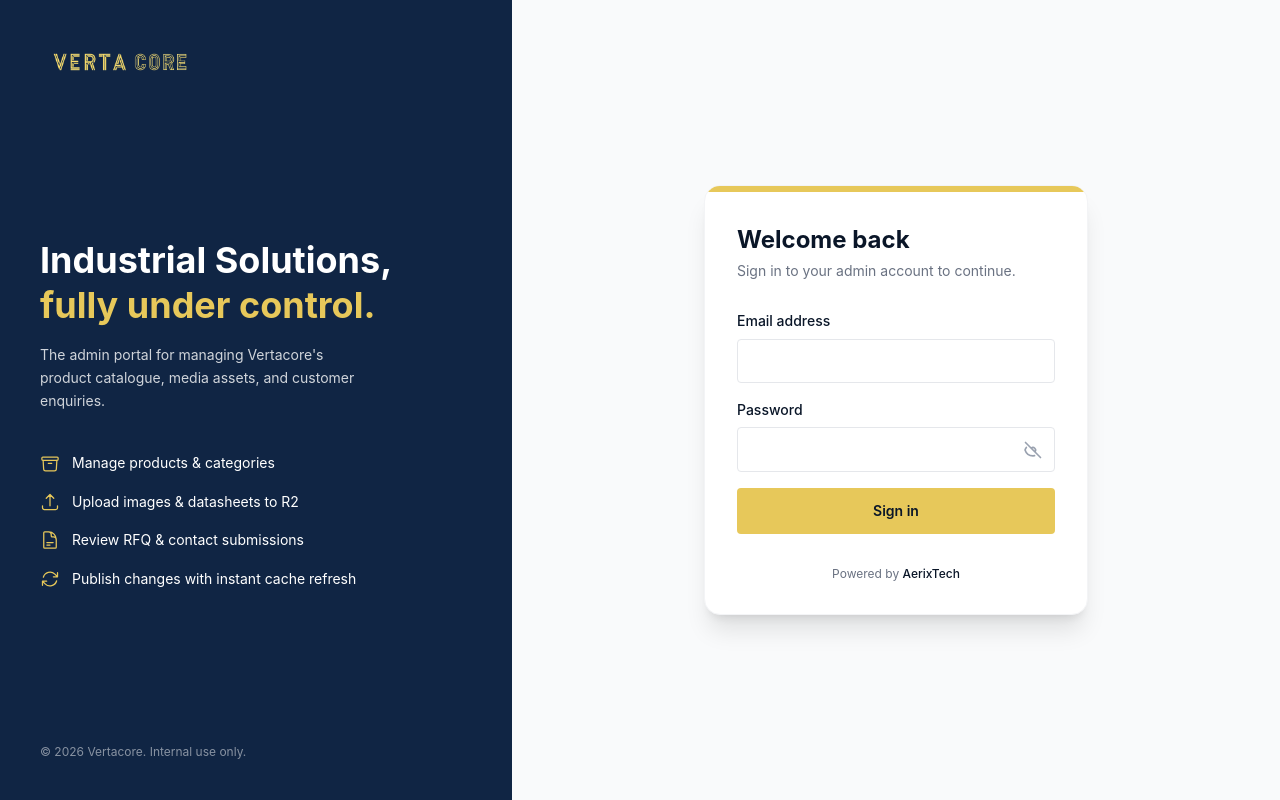
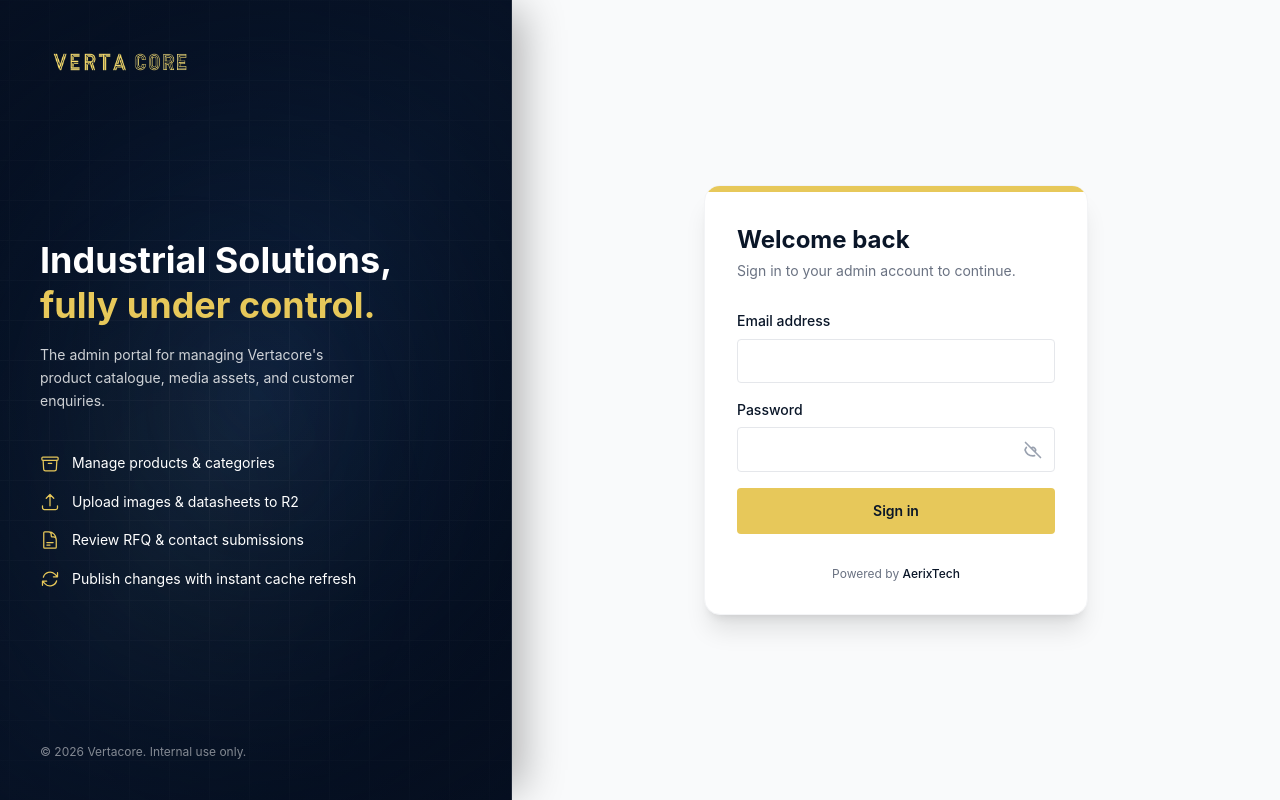
Before and after one commit to Zakertrading01/VertaCore, a Next.js app: page /admin in a window 1280 px wide. Built offline with nearby package versions, Linux system fonts and the light colour scheme; no server answers.

Commit message:
refactor: update  refine marketing page UI components

```diff
--- a/src/app/admin/page.tsx
+++ b/src/app/admin/page.tsx
@@ -4,6 +4,8 @@ import Link from 'next/link'
 import { auth } from '@/lib/auth'
 import { redirect } from 'next/navigation'
 import { LoginForm } from './LoginForm'
+
+import { ParticleBackground } from '@/components/shared/ParticleBackground'
 
 export const dynamic = 'force-dynamic'
 
@@ -61,8 +63,54 @@ export default async function AdminLoginPage() {
     <div className="min-h-screen flex">
 
       {/* ── Left panel ─────────────────────────────────────────────────────── */}
-      <div className="hidden lg:flex lg:w-2/5 flex-col justify-between bg-navy px-10 py-10">
-        <Link href="/">
+      <div className="relative overflow-hidden hidden lg:flex lg:w-2/5 flex-col justify-between bg-[#061022] px-10 py-10 border-r border-white/10 shadow-[20px_0_40px_-10px_rgba(0,0,0,0.3)]">
+
+        {/* Animated Premium Background: Abstract Liquid Aurora + Grid */}
+        <style>{`
+          @keyframes aurora-1 {
+            0%, 100% { transform: translate(0, 0) scale(1) rotate(0deg); opacity: 0.5; }
+            50% { transform: translate(-50px, 100px) scale(1.5) rotate(45deg); opacity: 0.8; }
+          }
+          @keyframes aurora-2 {
+            0%, 100% { transform: translate(0, 0) scale(1) rotate(0deg); opacity: 0.4; }
+            50% { transform: translate(100px, -50px) scale(1.2) rotate(-30deg); opacity: 0.7; }
+          }
+          @keyframes grid-slide {
+            0% { transform: translateY(0); }
+            100% { transform: translateY(40px); }
+          }
+        `}</style>
+
+        <div className="absolute inset-0 z-0 pointer-events-none overflow-hidden">
+          {/* Base gradient sweep */}
+          <div className="absolute inset-0 bg-gradient-to-br from-[#061022] via-[#0b1b33] to-[#040a17]" />
+
+          {/* Liquid Aurora Orbs */}
+          <div
+            className="absolute -top-1/4 -right-1/4 w-[150%] h-[150%] rounded-[100%] bg-[radial-gradient(ellipse_at_center,rgba(59,130,246,0.15)_0%,transparent_50%)] blur-[60px]"
+            style={{ animation: 'aurora-1 25s ease-in-out infinite' }}
+          />
+          <div
+            className="absolute -bottom-1/4 -left-1/4 w-[120%] h-[120%] rounded-[100%] bg-[radial-gradient(ellipse_at_center,rgba(250,204,21,0.12)_0%,transparent_50%)] blur-[80px]"
+            style={{ animation: 'aurora-2 30s ease-in-out infinite reverse' }}
+          />
+
+          {/* Isometric Tech Grid */}
+          <div
+            className="absolute inset-[-100%] opacity-[0.04]"
+            style={{
+              backgroundImage: 'linear-gradient(to right, #ffffff 1px, transparent 1px), linear-gradient(to bottom, #ffffff 1px, transparent 1px)',
+              backgroundSize: '40px 40px',
+              animation: 'grid-slide 15s linear infinite',
+              transform: 'perspective(500px) rotateX(60deg) translateY(-100px)',
+              transformOrigin: 'top center'
+            }}
+          />
+
+          {/* Subtle Vignette */}
+          <div className="absolute inset-0 bg-[radial-gradient(circle_at_center,transparent_0%,#061022_120%)]" />
+        </div>
+        <Link href="/" className="relative z-10">
           <Image
             src="/image.png"
             alt="VERTACORE"
@@ -73,7 +121,7 @@ export default async function AdminLoginPage() {
           />
         </Link>
 
-        <div>
+        <div className="relative z-10">
           <h1 className="text-4xl font-bold text-white leading-tight mb-4">
             Industrial Solutions,<br />
             <span className="text-gold">fully under control.</span>
@@ -93,7 +141,7 @@ export default async function AdminLoginPage() {
           </ul>
         </div>
 
-        <p className="text-white/50 text-xs">
+        <p className="text-white/50 text-xs relative z-10 pointer-events-none">
           © {new Date().getFullYear()} Vertacore. Internal use only.
         </p>
       </div>
```
